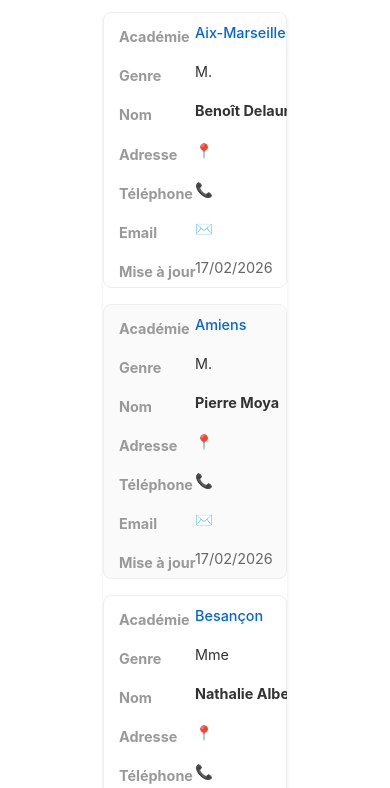
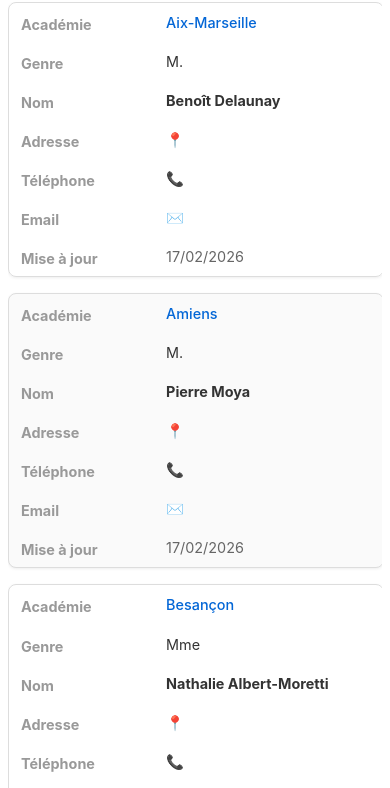
Before and after one commit to guilamu/liste-des-Recteurs-et-retrices-des-acad-mies-francaises-toujours-jour, a website: page index.html in a window 390 px wide. Shown: the part 138-926 px from the top of the page. Drawn offline with Linux system fonts and the light colour scheme.

Commit message:
Add files via upload

```diff
--- a/index.html
+++ b/index.html
@@ -92,6 +92,17 @@
         /* Responsive pour mobile */
         @media (max-width: 600px) {
 
+            body {
+                padding: 0 0.5rem;
+                margin: 1rem auto;
+            }
+
+            table {
+                width: 100%;
+                box-shadow: none;
+                border-radius: 0;
+            }
+
             table,
             thead,
             tbody,
@@ -109,22 +120,26 @@
 
             tr {
                 margin-bottom: 1rem;
-                border: 1px solid #eee;
+                border: 1px solid #ddd;
                 border-radius: 8px;
+                box-shadow: 0 1px 3px rgba(0,0,0,0.07);
+                width: 100%;
             }
 
             td {
                 border: none;
                 position: relative;
-                padding-left: 50%;
+                padding: 8px 12px 8px 42%;
+                white-space: normal;
+                word-break: break-word;
             }
 
             td:before {
                 position: absolute;
-                top: 12px;
-                left: 15px;
-                width: 45%;
-                padding-right: 10px;
+                top: 10px;
+                left: 12px;
+                width: 38%;
+                padding-right: 8px;
                 white-space: nowrap;
                 font-weight: bold;
                 color: #999;
```
